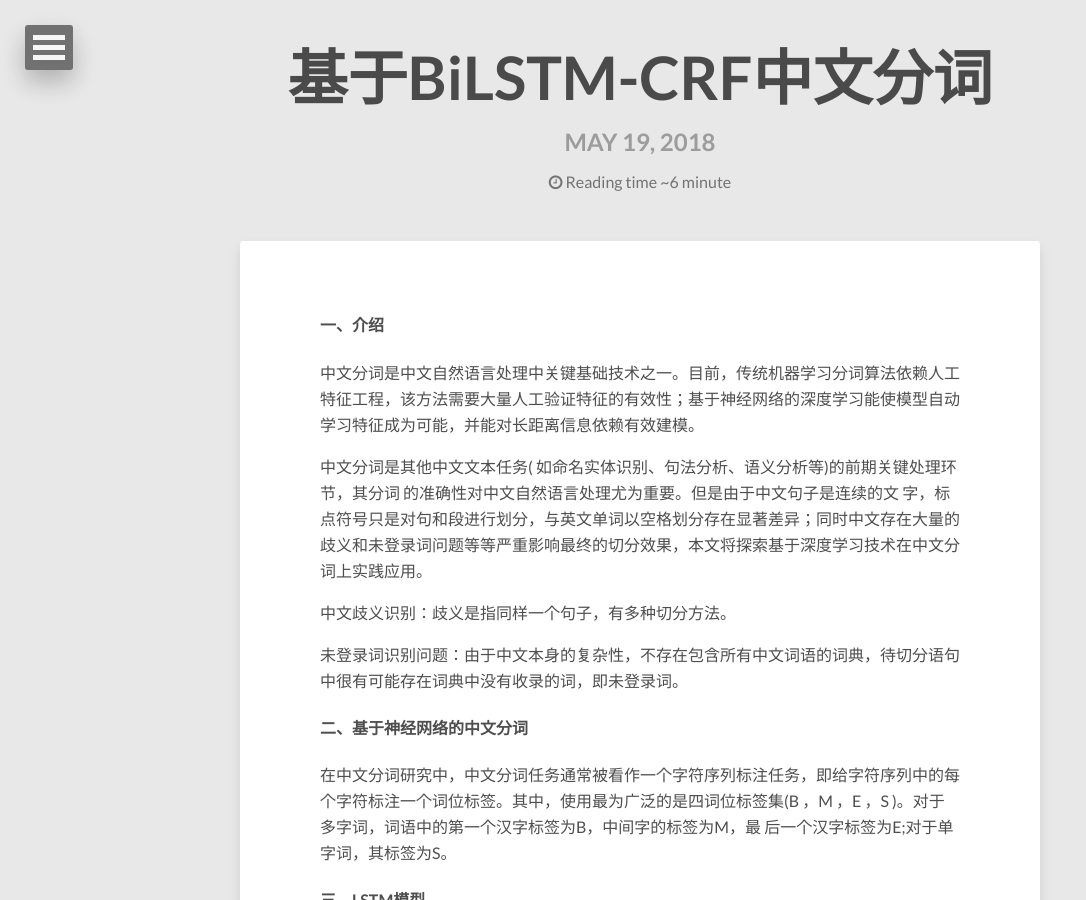
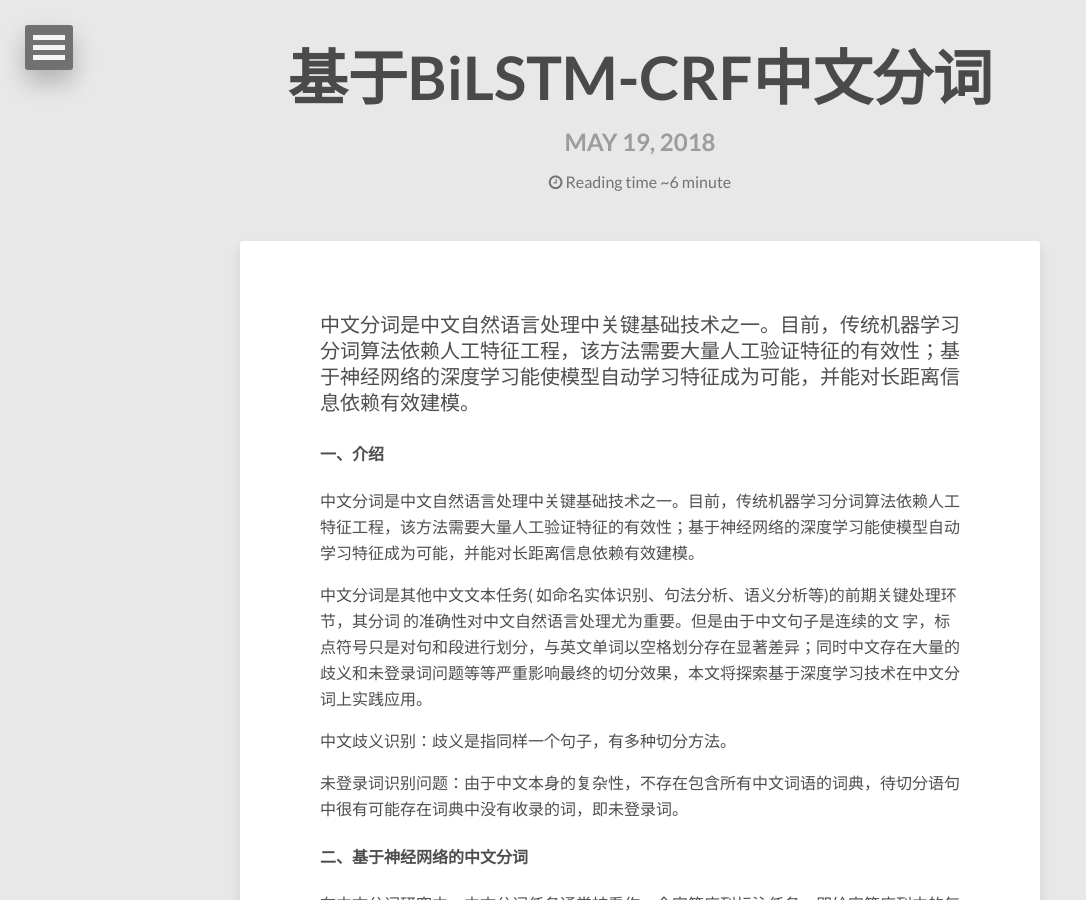
Before and after one commit to 52notebook/52notebook.github.io, a Jekyll site: the page built from _posts/2018-05-19-BiLSTM-CRF-Chinese-word-segmentation.md, in a window 1280 px wide and 900 px high. Shown: the whole window, without its empty margins (0-1086 px from the left). Built offline with Jekyll 4.4.1, drawn with Linux system fonts in a browser that asks for light colours; nearby versions of some CDN libraries; formulas are drawn with MathJax 3; comment, search, counter and statistics services are not loaded.

Commit message:
add article

```diff
--- a/_posts/2018-05-19-BiLSTM-CRF-Chinese-word-segmentation.md
+++ b/_posts/2018-05-19-BiLSTM-CRF-Chinese-word-segmentation.md
@@ -6,12 +6,16 @@ modified: 2018-05-18T09:00:45-06:00
 tags: [LSTM, RNN, BiLSTM, CRF, 中文分词]
 ---
 
+
+中文分词是中文自然语言处理中关键基础技术之一。目前，传统机器学习分词算法依赖人工特征工程，该方法需要大量人工验证特征的有效性；基于神经网络的深度学习能使模型自动学习特征成为可能，并能对长距离信息依赖有效建模。
+
+<!-- more -->
+
+
 #### 一、介绍
 
 中文分词是中文自然语言处理中关键基础技术之一。目前，传统机器学习分词算法依赖人工特征工程，该方法需要大量人工验证特征的有效性；基于神经网络的深度学习能使模型自动学习特征成为可能，并能对长距离信息依赖有效建模。
 
-
-<!-- more -->
 
 中文分词是其他中文文本任务( 如命名实体识别、句法分析、语义分析等)的前期关键处理环节，其分词 的准确性对中文自然语言处理尤为重要。但是由于中文句子是连续的文 字，标点符号只是对句和段进行划分，与英文单词以空格划分存在显著差异；同时中文存在大量的歧义和未登录词问题等等严重影响最终的切分效果，本文将探索基于深度学习技术在中文分词上实践应用。
 
```
